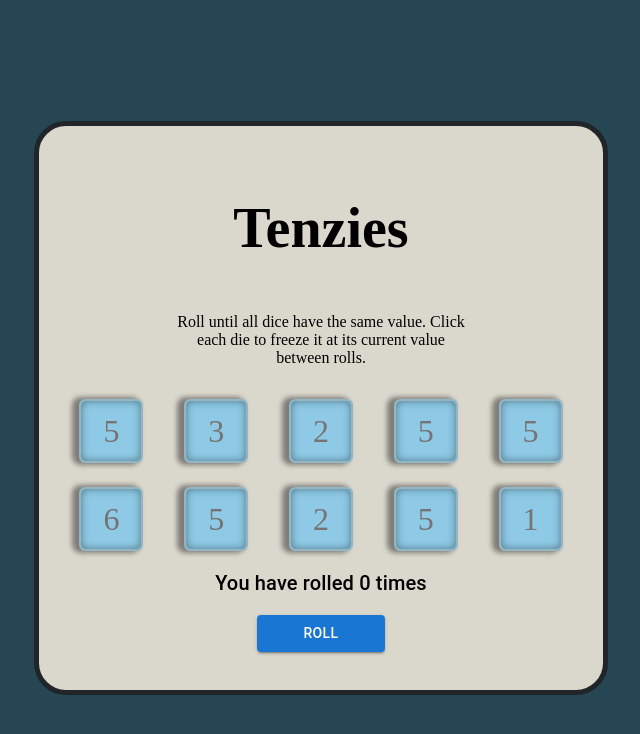
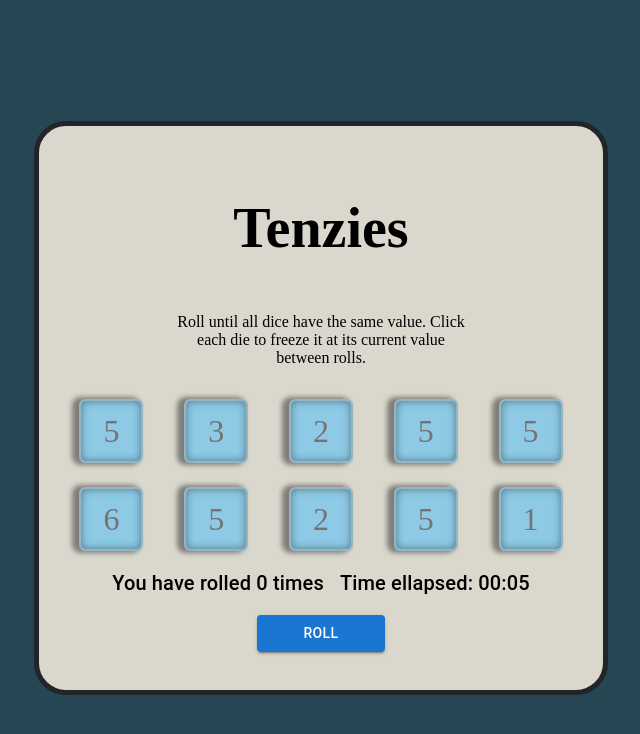
Before and after one commit to PBezas/Tenzies, a React (Vite) app in the folder Tenzies_Game/: page / in a window 1280 px wide. Shown: the top 734 px of the page, without its empty margins (319-959 px from the left). Built offline with nearby package versions, Linux system fonts and the light colour scheme; a web font is replaced by a local one.

Commit message:
feat: add timer

```diff
--- a/Tenzies_Game/src/App.jsx
+++ b/Tenzies_Game/src/App.jsx
@@ -1,10 +1,12 @@
 import { useState, useEffect } from "react";
 import Die from "./Die";
+import Timer from "./Timer";
 import { nanoid } from "nanoid";
 import Confetti from "react-confetti";
 
 import Box from "@mui/material/Box";
 import Button from "@mui/material/Button";
+
 import Typography from "@mui/material/Typography";
 
 export default function App() {
@@ -128,10 +130,17 @@ export default function App() {
             <h2 style={{ fontSize: "2.5rem", margin: "0.5rem" }}>You won!</h2>
           </Box>
         )}
-        <Typography
-          variant="h6"
-          sx={{ mt: "1rem" }}
-        >{`You have rolled ${rolls} times`}</Typography>
+        <Box
+          sx={{
+            display: "flex",
+            justifyContent: "space-between",
+            gap: "1rem",
+            mt: "1rem",
+          }}
+        >
+          <Typography variant="h6">{`You have rolled ${rolls} times`}</Typography>
+          <Timer rolls={rolls} hasWon={hasWon} />
+        </Box>
         <Button
           variant="contained"
           onClick={rollDice}
--- /dev/null
+++ b/Tenzies_Game/src/TImer.jsx
@@ -0,0 +1,30 @@
+import { useState, useEffect } from "react";
+import Typography from "@mui/material/Typography";
+
+export default function Timer() {
+  const [seconds, setSeconds] = useState(0);
+
+  useEffect(() => {
+    const intervalId = setInterval(() => {
+      setSeconds((prevSeconds) => prevSeconds + 1);
+    }, 1000);
+
+    return () => {
+      clearInterval(intervalId);
+    };
+  }, []);
+
+  const formatTime = (time) => {
+    const minutes = Math.floor(time / 60);
+    const seconds = time % 60;
+    return `${minutes.toString().padStart(2, "0")}:${seconds
+      .toString()
+      .padStart(2, "0")}`;
+  };
+
+  return (
+    <div>
+      <Typography variant="h6">Time ellapsed: {formatTime(seconds)}</Typography>
+    </div>
+  );
+}
```
